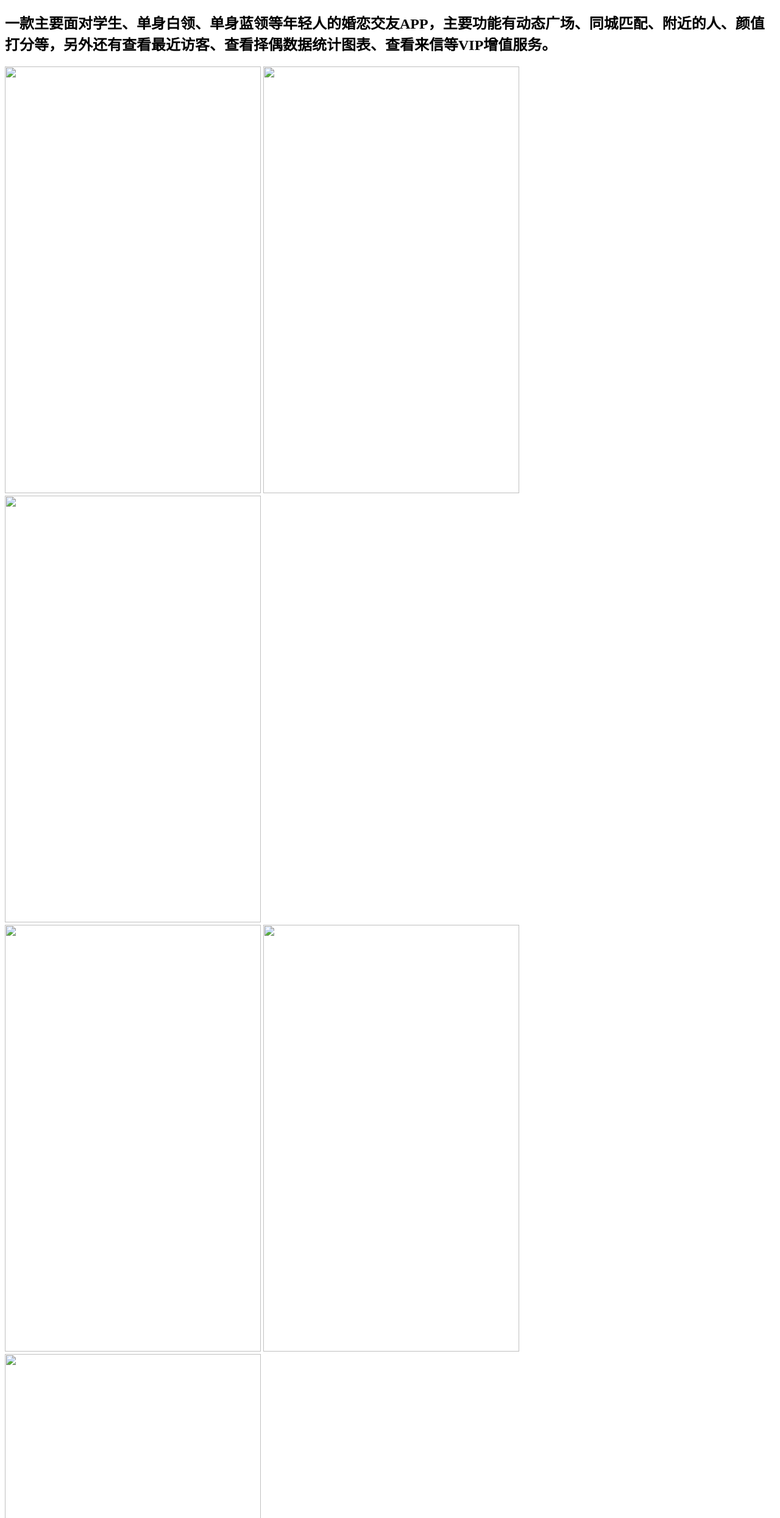
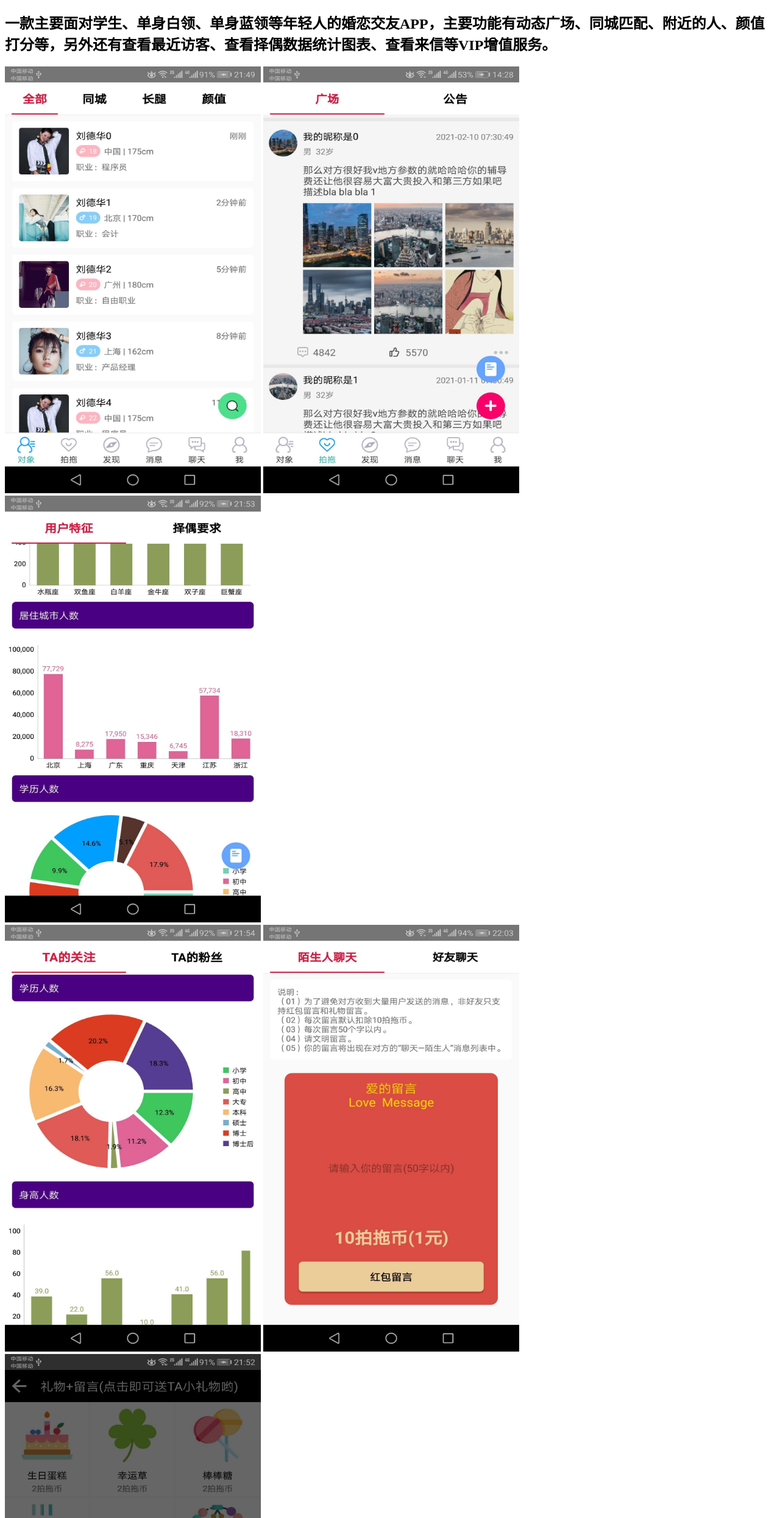
Before and after one commit to paituobao/paituobao.github.io, a plain HTML site: page index.html in a window 1280 px wide. Shown: the part 70-2560 px from the top of the page at 61% size. Drawn offline with Linux system fonts and the light colour scheme.

Commit message:
modify jpg name

```diff
--- a/index.html
+++ b/index.html
@@ -9,14 +9,14 @@
 <h2>
     一款主要面对学生、单身白领、单身蓝领等年轻人的婚恋交友APP，主要功能有动态广场、同城匹配、附近的人、颜值打分等，另外还有查看最近访客、查看择偶数据统计图表、查看来信等VIP增值服务。
 </h2>
-<img src="1.jpg" width="420" height="700" />
-<img src="2.jpg" width="420" height="700"  />
-<img src="3.jpg" width="420" height="700"  /><br>
-<img src="4.jpg" width="420" height="700" />
-<img src="5.jpg" width="420" height="700"  />
-<img src="6.jpg" width="420" height="700" /><br>
-<img src="7.jpg" width="420" height="800"  />
-<img src="8.jpg" width="420" height="800" />
+<img src="01.jpg" width="420" height="700" />
+<img src="02.jpg" width="420" height="700"  />
+<img src="03.jpg" width="420" height="700"  /><br>
+<img src="04.jpg" width="420" height="700" />
+<img src="05.jpg" width="420" height="700"  />
+<img src="06.jpg" width="420" height="700" /><br>
+<img src="07.jpg" width="420" height="800"  />
+<img src="08.jpg" width="420" height="800" />
 <img src="10.jpg" width="420" height="800" />
 </body>
 </html>
```
